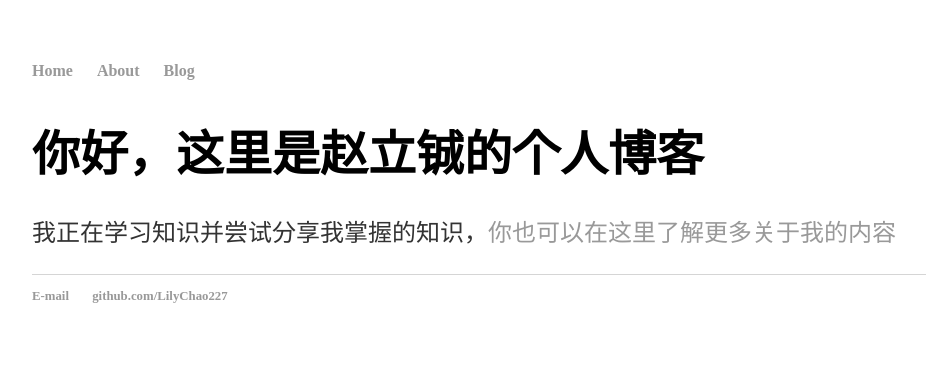
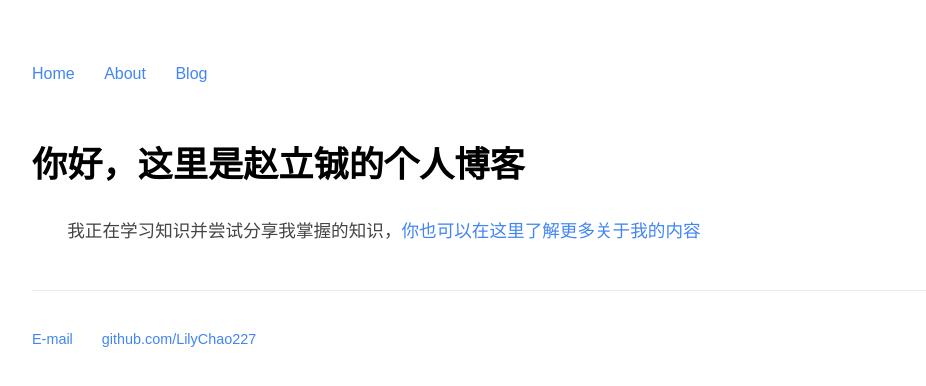
Before and after one commit to LilyChao227/LilyChao227.github.io, a Jekyll site: the page built from index.html, in a window 1280 px wide. Shown: the top 386 px of the page, without its empty margins (160-1086 px from the left). Built offline with Jekyll 4.4.1, drawn with Linux system fonts in a browser that asks for light colours.

Commit message:
let deepseek help me improve the css so that it'll be more beautiful for Chinese articles

```diff
--- a/_layouts/default.html
+++ b/_layouts/default.html
@@ -3,6 +3,7 @@
 
 <head>
     <title>{{ page.title }}</title>
+    <meta charset="UTF-8">
     <link rel="stylesheet" type="text/css" href="/css/main.css">
 </head>
 
--- a/css/main.css
+++ b/css/main.css
@@ -1,65 +1,121 @@
 body {
     margin: 60px auto;
     width: 70%;
+    /* 中文字体栈 */
+    font-family: "PingFang SC", "Microsoft YaHei", "Hiragino Sans GB", "WenQuanYi Micro Hei", sans-serif;
 }
 
 a {
     text-decoration: none;
-    color: #999;
+    color: #4285f4;
+    /* 更醒目的链接色 */
+    transition: color 0.3s ease;
 }
 
 a:hover {
     text-decoration: underline;
+    color: #ea4335;
+    /* 悬停变色 */
 }
 
 p,
 ul {
-    font-size: 1.5em;
-    line-height: 1.4em;
-    color: #333;
+    font-size: 1.1em;
+    /* 稍小的正文字号 */
+    line-height: 1.8em;
+    /* 增加行高 */
+    color: #444;
+    /* 深灰色更柔和 */
+    margin-bottom: 1.2em;
+    /* 增加段间距 */
 }
 
+/* 标题层级优化 */
 h1 {
-    font-size: 3em;
+    font-size: 2.2em;
 }
 
 h2 {
-    font-size: 2.7em;
+    font-size: 1.9em;
 }
 
 h3 {
-    font-size: 2.3em;
+    font-size: 1.6em;
 }
 
 h4 {
-    font-size: 1.9em;
+    font-size: 1.4em;
+}
+
+/* 标题增加间距 */
+h1,
+h2,
+h3,
+h4 {
+    margin-top: 1.5em;
+    margin-bottom: 0.8em;
+    line-height: 1.3;
 }
 
 nav ul,
 footer ul {
     font-size: 1em;
-    padding: 0px;
+    padding: 0;
     list-style: none;
-    font-weight: bold;
 }
 
 nav ul li,
 footer ul li {
     display: inline;
-    margin-right: 20px;
+    margin-right: 25px;
+    /* 增加导航项间距 */
 }
 
 footer {
-    border-top: 1px solid #d5d5d5;
-    font-size: .8em;
+    border-top: 1px solid #eaeaea;
+    /* 更浅的分隔线 */
+    font-size: 0.9em;
+    margin-top: 3em;
+    padding-top: 1.5em;
+    color: #777;
 }
 
-/* Blog */
+/* 博客文章列表优化 */
 ul.posts {
-    margin: 20px auto 40px;
-    font-size: 1.5em;
+    margin: 30px auto 50px;
+    /* 增加列表间距 */
+    font-size: 1.2em;
+    padding-left: 1.5em;
+    /* 中文缩进 */
 }
 
 ul.posts li {
     list-style: none;
+    position: relative;
+    margin-bottom: 1em;
 }
+
+/* 添加中文项目符号 */
+ul.posts li:before {
+    content: "•";
+    color: #ea4335;
+    position: absolute;
+    left: -1.3em;
+    top: -0.1em;
+    font-size: 1.2em;
+}
+
+/* 中文段落首行缩进 */
+p {
+    text-indent: 2em;
+}
+
+/* 非段落元素取消缩进 */
+h1,
+h2,
+h3,
+h4,
+ul,
+li {
+    text-indent: 0;
+}
```
